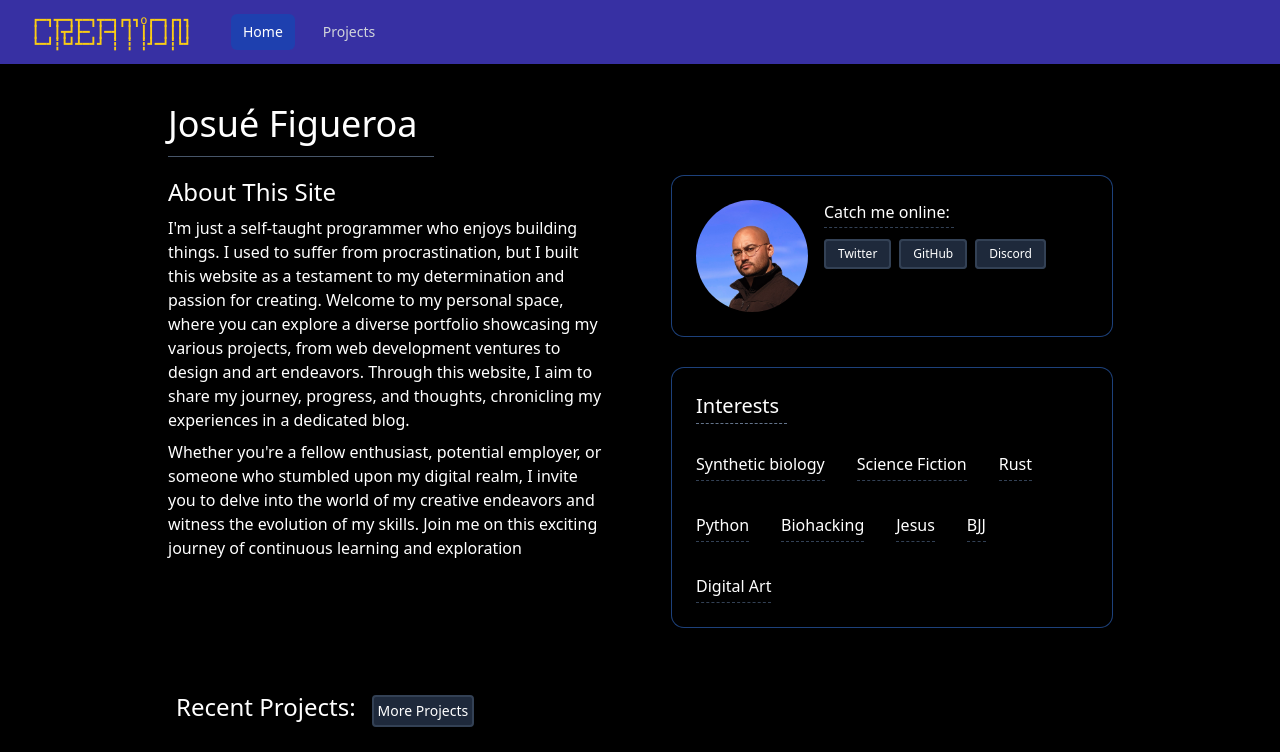
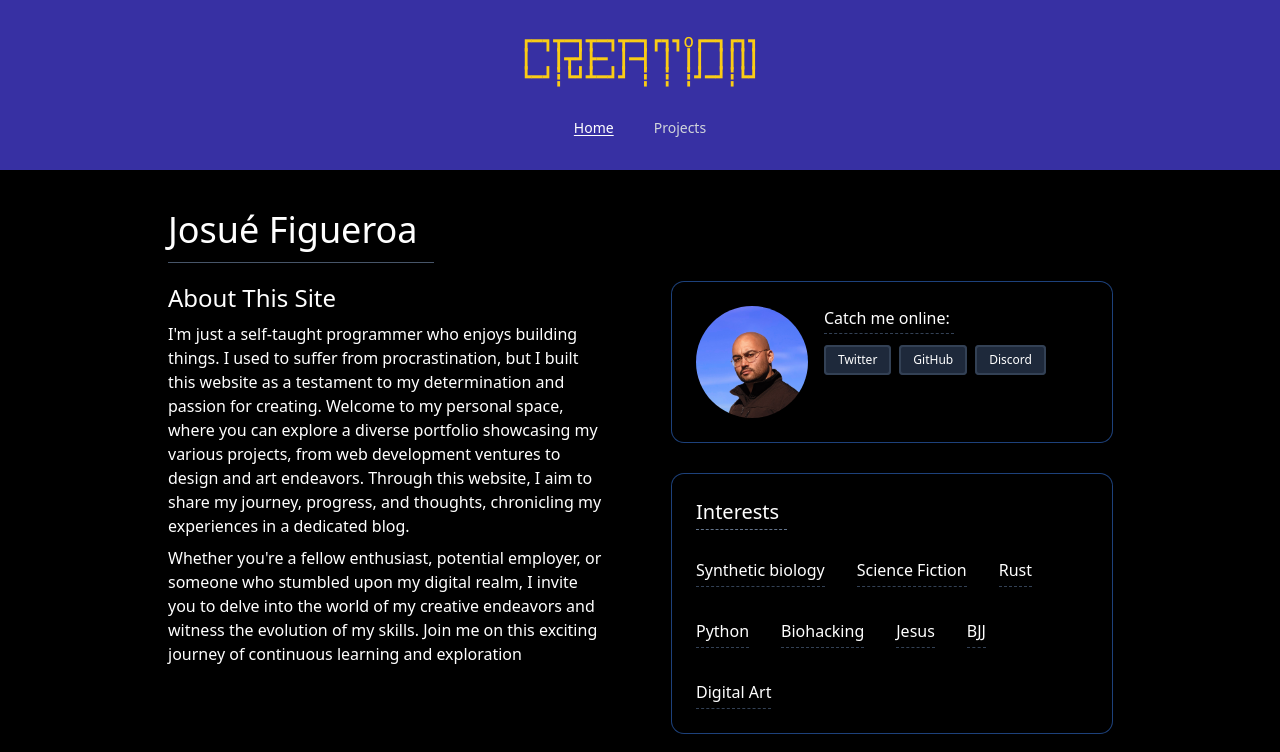
Before and after one commit to PoorRican/boundless_creations, a React (Create React App) app: page /home in a window 1280 px wide. Shown: the top 752 px of the page. Built offline with nearby package versions, Linux system fonts and the light colour scheme; a web font is replaced by a local one.

Commit message:
Update `Heading`

```diff
--- a/src/components/Heading.tsx
+++ b/src/components/Heading.tsx
@@ -1,5 +1,3 @@
-import { Disclosure } from '@headlessui/react'
-import { Bars3Icon, XMarkIcon } from '@heroicons/react/24/outline'
 import { NavLink } from "react-router-dom";
 
 const Heading = () => {
@@ -15,22 +13,22 @@ const Heading = () => {
   ];
 
     return (
-      <div className="min-h-full">
-        <Disclosure as="nav" className="bg-indigo-800">
-          {({ open }) => (
-            <>
-              <div className="mx-auto max-w-7xl px-4 sm:px-6 lg:px-8">
-                <div className="flex h-16 items-center justify-between">
-                  <div className="flex items-center">
-                    <div className="flex-shrink-0">
-                      <div className={"leading-none font-mono text-xs subpixel-antialiased text-yellow-400 whitespace-pre "}>
+      <div className="min-h-full bg-indigo-800">
+        <div className="mx-auto px-4 sm:px-6 lg:px-8">
+          <div className="flex flex-col items-center justify-center">
+
+            {/* title */}
+            <div className={"mt-8"}>
+              <div className={"leading-none font-mono text-xs md:leading-none md:text-lg subpixel-antialiased text-yellow-400 whitespace-pre "}>
                 <p>{`┏━┓┳━┓┳━┓┳━┓┏┓┓o┏━┓┏┓┓`}</p>
                 <p>{`┃  ┃┳┛┣━ ┃━┫ ┃ ┃┃ ┃┃┃┃`}</p>
                 <p>{`┗━┛┇┗┛┻━┛┛ ┇ ┇ ┇┛━┛┇┗┛`}</p>
               </div>
             </div>
-                    <div className="hidden md:block">
-                      <div className="ml-10 flex items-baseline space-x-4">
+
+            {/* links */}
+            <div>
+              <div className="my-6 flex items-baseline space-x-4">
                 {routes.map(({path, name}) => {
                   return (
                     <NavLink
@@ -38,9 +36,9 @@ const Heading = () => {
                       to={path}
                       className={
                         ({isActive}) => {
-                                  const style = " rounded-md px-3 py-2 text-sm font-medium"
-                                  return isActive ? 'bg-blue-800 text-white' + style
-                                    : 'text-gray-300 hover:bg-gray-700 hover:text-white' + style
+                          const style = " px-3 py-2 text-sm font-medium"
+                          return isActive ? 'underline underline-offset-2 text-white' + style
+                            : 'text-gray-300 hover:bg-indigo-700 hover:text-white' + style
                         }
                       }
                     >
@@ -50,46 +48,9 @@ const Heading = () => {
                 })}
               </div>
             </div>
-                  </div>
-                  <div className="-mr-2 flex md:hidden">
-                    {/* Mobile menu button */}
-                    <Disclosure.Button className="inline-flex items-center justify-center rounded-md bg-gray-800 p-2 text-gray-400 hover:bg-gray-700 hover:text-white focus:outline-none focus:ring-2 focus:ring-white focus:ring-offset-2 focus:ring-offset-gray-800">
-                      <span className="sr-only">Open main menu</span>
-                      {open ? (
-                        <XMarkIcon className="block h-6 w-6" aria-hidden="true" />
-                      ) : (
-                        <Bars3Icon className="block h-6 w-6" aria-hidden="true" />
-                      )}
-                    </Disclosure.Button>
+
           </div>
         </div>
-              </div>
-
-              <Disclosure.Panel className="md:hidden">
-                <div className="space-y-1 px-2 pb-3 pt-2 sm:px-3">
-                  {routes.map(({name, path}) => (
-                    <Disclosure.Button
-                      key={name}
-                    >
-                      <NavLink
-                        to={path}
-                        className={
-                          ({isActive}) => {
-                            const style = " rounded-md px-3 py-2 text-sm font-medium"
-                            return isActive ? 'bg-blue-800 text-white' + style
-                              : 'text-gray-300 hover:bg-gray-700 hover:text-white' + style
-                          }
-                        }
-                      >
-                        {name}
-                      </NavLink>
-                    </Disclosure.Button>
-                  ))}
-                </div>
-              </Disclosure.Panel>
-            </>
-          )}
-        </Disclosure>
       </div>
     )
 }
```
Lines whose indentation alone changed are shown as unchanged.
